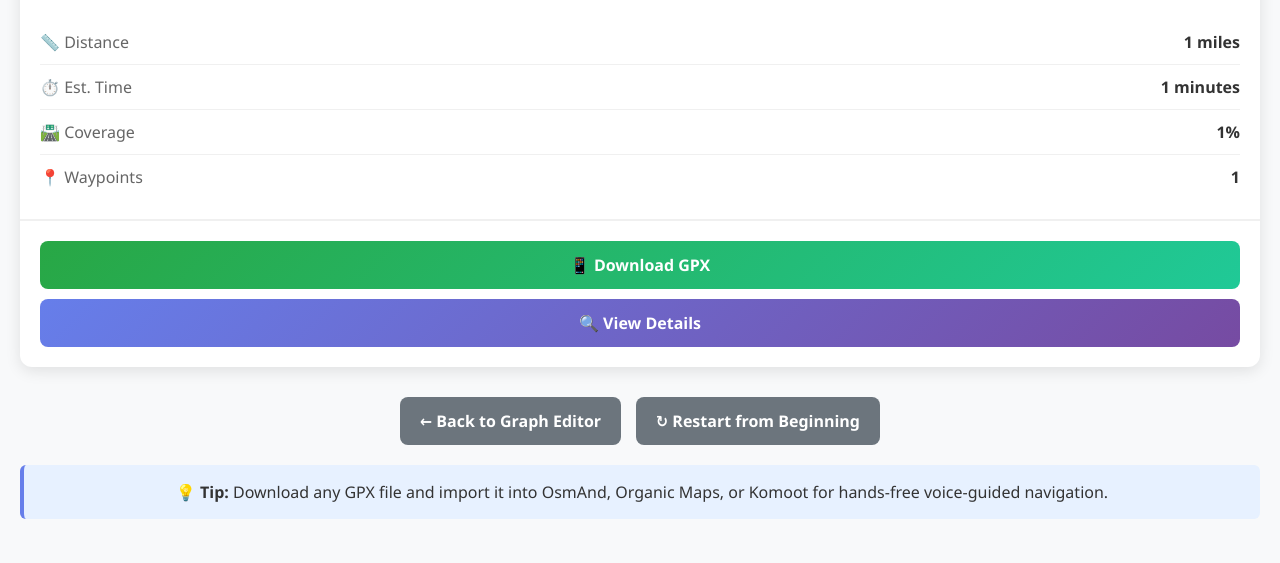
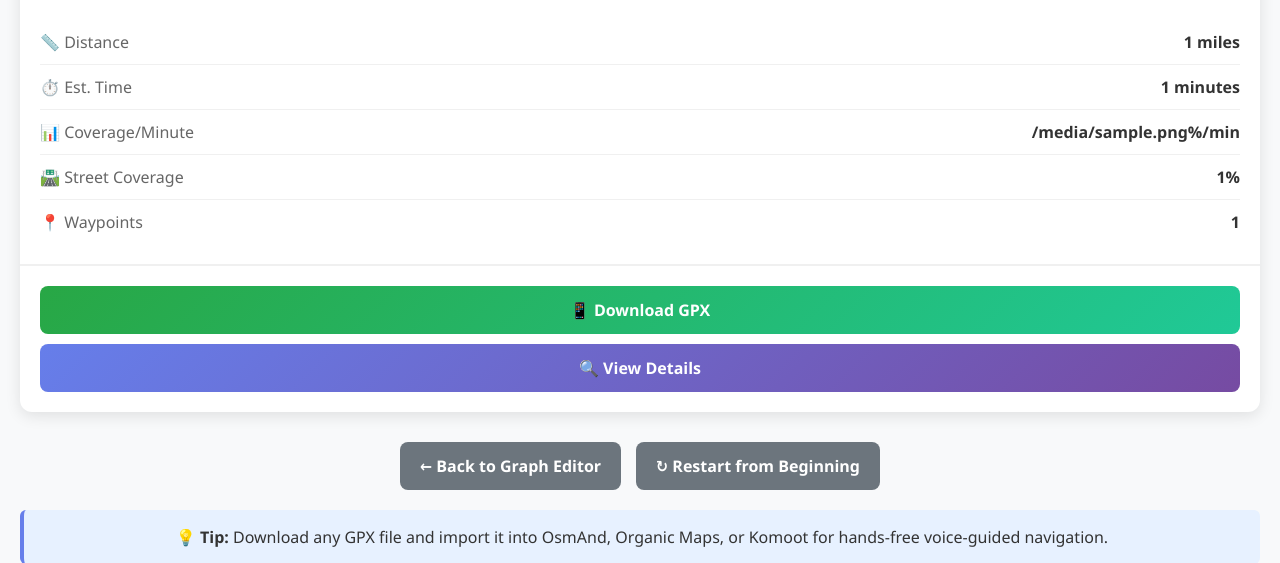
Before and after one commit to LoganMazurek/FoodTruckRouteOptimizer, a Flask app: template templates/result.html in a window 1280 px wide. Shown: the part 696-1259 px from the top of the page. Run offline with Flask 3, Linux system fonts and the light colour scheme; the template is opened without the code that fills it: most values are stand-ins (such as "Sample title", 1, 10 or a date in 2020).

Commit message:
evenly spread route options

```diff
--- a/app.py
+++ b/app.py
@@ -384,18 +384,18 @@ def result():
         # Calculate estimated duration in minutes (assuming 30 km/h average speed)
         total_duration_min = (total_distance_m / 1000) / 30 * 60
 
-        # Calculate coverage per minute metric (in miles/min)
+        # Calculate coverage efficiency per minute (as % coverage discovered per minute)
+        # This accounts for duplicate traversals - time spent on already-covered streets doesn't count
         coverage_per_minute = (
-            round((covered_edge_length_m / 1000 * 0.621371) / total_duration_min, 2)
+            round(coverage_percent / total_duration_min, 3)
             if total_duration_min > 0
             else 0
         )
 
-        # Build description based on route priority
-        if priority == 'fastest':
-            description = f"{coverage_per_minute} miles/min coverage"
-        else:
-            description = f"{coverage_percent}% street coverage"
+        # Build description with coverage efficiency for all routes
+        description = f"{coverage_per_minute}% per minute"
+        if coverage_percent > 0:
+            description += f" ({coverage_percent}% coverage)"
 
         if min_length_for_route >= 100:
             description += f" (roads ≥{min_length_for_route}m)"
@@ -420,18 +420,11 @@ def result():
             'route_info': route_info
         })
 
-        if priority == 'fastest':
-            logger.info(
-                f"[RESULT] {name}: {route_info['total_distance_miles']} miles, "
-                f"{route_info['total_duration_min']:.0f} min, {len(pruned_route)} waypoints, "
-                f"{coverage_per_minute:.2f} km/min coverage, {coverage_percent}% street coverage"
-            )
-        else:
-            logger.info(
-                f"[RESULT] {name}: {route_info['total_distance_miles']} miles, "
-                f"{route_info['total_duration_min']:.0f} min, {len(pruned_route)} waypoints, "
-                f"{coverage_percent}% coverage ({covered_edge_length_m:.1f}m / {baseline_total_edge_length_m:.1f}m)"
-            )
+        logger.info(
+            f"[RESULT] {name}: {route_info['total_distance_miles']} miles, "
+            f"{route_info['total_duration_min']:.0f} min, {len(pruned_route)} waypoints, "
+            f"{coverage_per_minute:.3f}%/min coverage efficiency, {coverage_percent}% total coverage"
+        )
 
     if not route_variants:
         return "No valid routes found", 400
--- a/find_route.py
+++ b/find_route.py
@@ -545,7 +545,7 @@ def find_route_max_coverage_optimized(graph, start_node, end_node=None, forbid_u
     # Lower score is better.
     speed_profiles = {
         'fastest': {
-            'coverage_threshold': 0.25,
+            'coverage_threshold': 0.30,
             'max_edge_reuse': 1,
             'reuse_penalty': 100.0,
             'used_edge_penalty': 50.0,
@@ -558,7 +558,7 @@ def find_route_max_coverage_optimized(graph, start_node, end_node=None, forbid_u
             'end_pull_weight': 0.25,
         },
         'balanced': {
-            'coverage_threshold': 0.72,
+            'coverage_threshold': 0.70,
             'max_edge_reuse': 2,
             'reuse_penalty': 60.0,
             'used_edge_penalty': 28.0,
@@ -571,7 +571,7 @@ def find_route_max_coverage_optimized(graph, start_node, end_node=None, forbid_u
             'end_pull_weight': 0.02,
         },
         'thorough': {
-            'coverage_threshold': 0.88,
+            'coverage_threshold': 0.92,
             'max_edge_reuse': 3,
             'reuse_penalty': 40.0,
             'used_edge_penalty': 20.0,
--- a/templates/result.html
+++ b/templates/result.html
@@ -412,21 +412,14 @@
                         <span class="stat-label">⏱️ Est. Time</span>
                         <span class="stat-value">{{ variant.route_info.total_duration_min|round|int }} minutes</span>
                     </div>
-                    {% if variant.priority == 'fastest' %}
                     <div class="stat-row">
                         <span class="stat-label">📊 Coverage/Minute</span>
-                        <span class="stat-value">{{ variant.route_info.coverage_per_minute }} miles/min</span>
+                        <span class="stat-value">{{ variant.route_info.coverage_per_minute }}%/min</span>
                     </div>
                     <div class="stat-row">
                         <span class="stat-label">🛣️ Street Coverage</span>
                         <span class="stat-value">{{ variant.route_info.coverage_percent }}%</span>
                     </div>
-                    {% else %}
-                    <div class="stat-row">
-                        <span class="stat-label">🛣️ Coverage</span>
-                        <span class="stat-value">{{ variant.route_info.coverage_percent }}%</span>
-                    </div>
-                    {% endif %}
                     <div class="stat-row">
                         <span class="stat-label">📍 Waypoints</span>
                         <span class="stat-value">{{ variant.waypoints|length }}</span>
```
